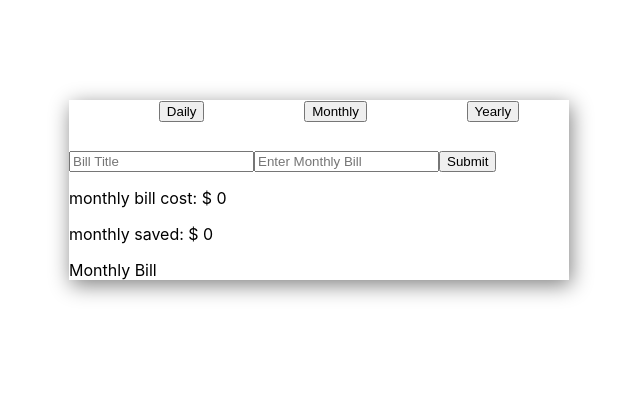
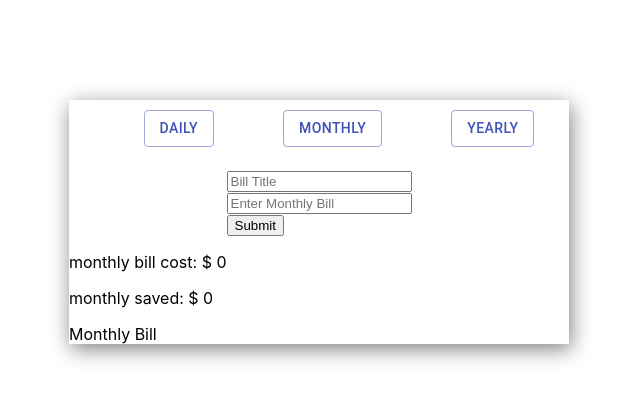
Before and after one commit to hnhon/budgetPlanner, a React (Create React App) app: page / in a window 1280 px wide. Shown: the top 400 px of the page, without its empty margins (321-961 px from the left). Built offline with nearby package versions, Linux system fonts and the light colour scheme.

Commit message:
add material ui, refactor separate components

```diff
--- a/package.json
+++ b/package.json
@@ -3,6 +3,7 @@
   "version": "0.1.0",
   "private": true,
   "dependencies": {
+    "@material-ui/core": "^4.11.0",
     "@testing-library/jest-dom": "^4.2.4",
     "@testing-library/react": "^9.3.2",
     "@testing-library/user-event": "^7.1.2",
--- a/src/Components/App/App.css
+++ b/src/Components/App/App.css
@@ -7,12 +7,23 @@
 }
 
 .filter-nav {
+    padding-top: 10px;
+    padding-bottom: 10px;
     height:50px;
 }
 
 .filter-nav ul {
-    list-style: none;
+    margin-top: 0;
     display: flex;
     justify-content: space-around;
     align-items: center;
 }
+
+.add-bill-form-control {
+    margin: auto;
+}
+
+.bills-list li {
+    list-style: none;
+    align-items: center;
+}
--- a/src/Components/App/App.js
+++ b/src/Components/App/App.js
@@ -1,6 +1,8 @@
 import React, { useState } from 'react';
 import './App.css';
-
+import Checkbox from '@material-ui/core/Checkbox';
+import Button from '@material-ui/core/Button';
+import Grid from '@material-ui/core/Grid';
 
 function App() {
 
@@ -74,30 +76,40 @@ function App() {
       <div className='bills-container'>
         <nav className='filter-nav'>
           <ul>
-            <li><button onClick={()=>{setPeriod('daily'); converse('daily') }}>Daily</button></li>
-            <li><button onClick={()=>{setPeriod('monthly'); converse('monthly')}}>Monthly</button></li>
-            <li><button onClick={()=>{setPeriod('yearly'); converse('yearly')}}>Yearly</button></li>
+            <Button variant='outlined' color='primary' onClick={()=>{setPeriod('daily'); converse('daily') }}>Daily</Button>
+            <Button variant='outlined' color='primary' onClick={()=>{setPeriod('monthly'); converse('monthly')}}>Monthly</Button>
+            <Button variant='outlined' color='primary' onClick={()=>{setPeriod('yearly'); converse('yearly')}}>Yearly</Button>
           </ul>
         </nav>
+        <Grid container>
         <form className='add-bill-form-control' onSubmit={addBill}>
-          <input type='text' placeholder='Bill Title' onChange={(e)=> setBillTitle(e.target.value)} onKeyPress={(e) => { e.key === 'Enter' && e.preventDefault(); }} value={billTitle} ></input>
-          <input type='text' placeholder='Enter Monthly Bill' onChange={(e)=> setBillAmount(e.target.value)} onKeyPress={(e) => { e.key === 'Enter' && e.preventDefault(); }} value={billAmount} ></input>
-          <input type='submit'></input>
+          <div>
+            <input type='text' placeholder='Bill Title' onChange={(e)=> setBillTitle(e.target.value)} onKeyPress={(e) => { e.key === 'Enter' && e.preventDefault(); }} value={billTitle} ></input>
+          </div>
+          <div>
+            <input type='text' placeholder='Enter Monthly Bill' onChange={(e)=> setBillAmount(e.target.value)} onKeyPress={(e) => { e.key === 'Enter' && e.preventDefault(); }} value={billAmount} ></input>
+          </div>
+          <div>
+            <input type='submit'></input>
+          </div>
         </form>
+        </Grid>
         <div className='bills-total-cost'>
           <p>{period} bill cost: $ {period==='monthly'?totalCosts:periodCosts} </p>
           <p>{period} saved: $ {period==='monthly'?saved:periodSaved}</p>
         </div>
         <div className='bills-list'>
           <div>Monthly Bill</div>
+          <ul>
           {billsList.map(bill=>{
             return (
-              <div className='bill' key={bill.id}>
-                <input type='checkbox' checked={bill.checked} onChange={()=>changeBillCheckbox(bill.id)}></input>
-                <li>{bill.billTitle}: ${bill.billAmount}</li>
-              </div>
+              <li className='bill' key={bill.id}>
+                  <Checkbox checked={bill.checked} onChange={()=>changeBillCheckbox(bill.id)}></Checkbox>
+                  <span>{bill.billTitle}: ${bill.billAmount}</span>
+              </li>
             )
           })}
+          </ul>
         </div>
       </div>
   );
```
Also changed, not shown: src/Components/Nav/Nav.js (added, +16 -0 lines), 1 other file (tests, documents, lock files or other folders).
